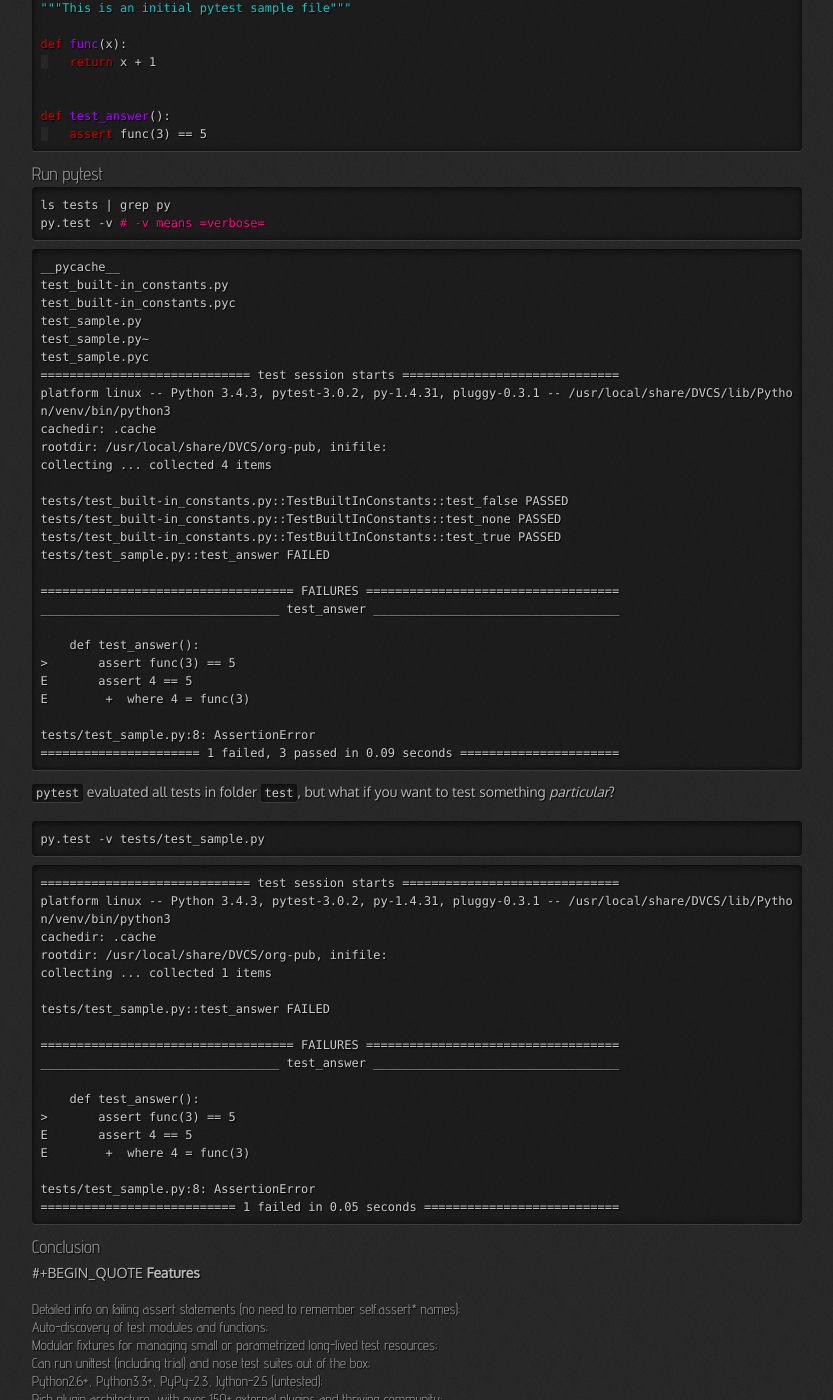
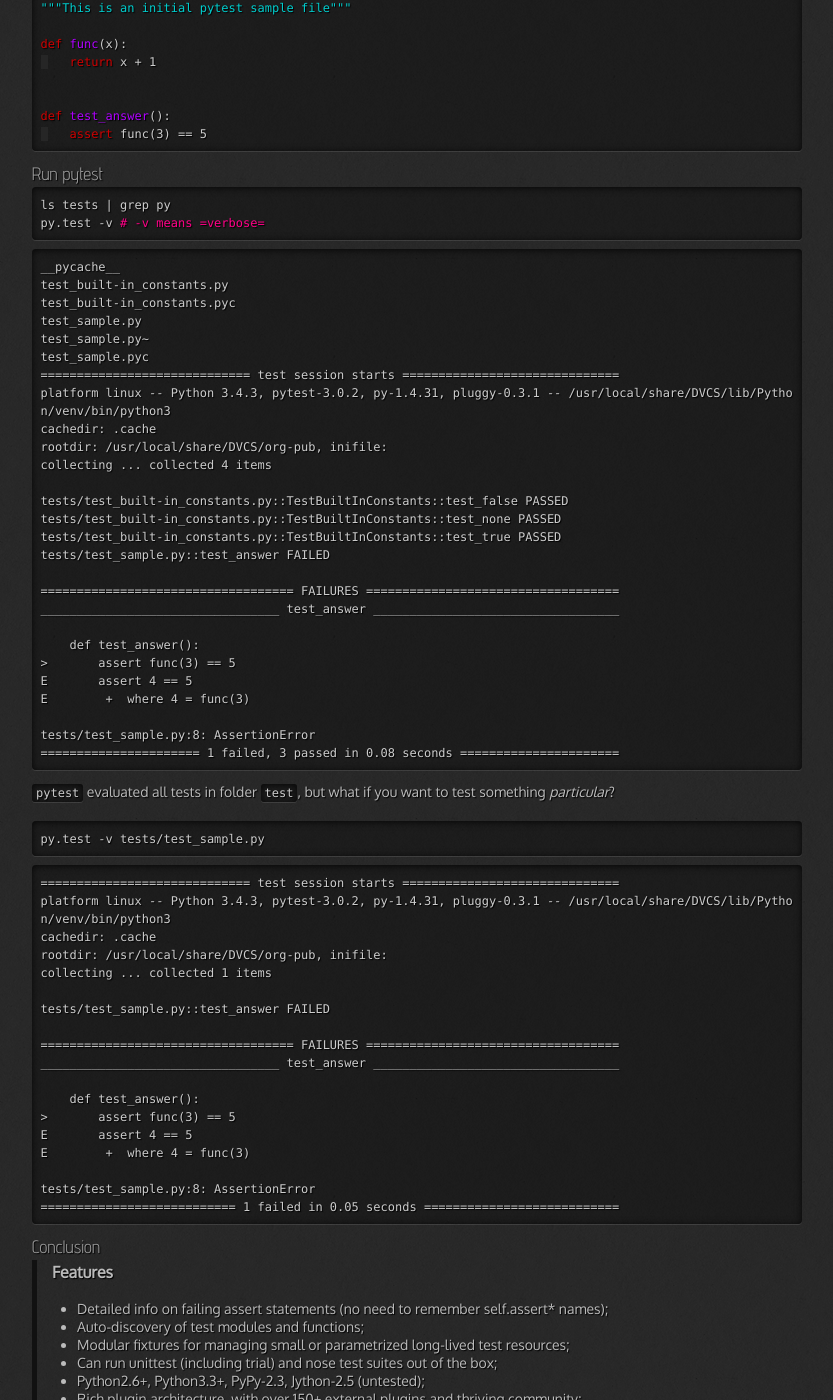
Before and after one commit to 0--key/0--key.github.io, a Jekyll site: the page built from _posts/2016-09-11-pytest.html, in a window 1280 px wide and 1400 px high, scrolled down 946 px. Shown: the whole window, without its empty margins (23-856 px from the left). Built offline with Jekyll 4.4.1, drawn with Linux system fonts in a browser that asks for light colours; nearby versions of some CDN libraries; comment, search, counter and statistics services are not loaded.

Commit message:
Quotation structure edit

```diff
--- a/_posts/2016-09-11-pytest.html
+++ b/_posts/2016-09-11-pytest.html
@@ -137,7 +137,7 @@ E       assert 4 == 5
 E        +  where 4 = func(3)
 
 tests/test_sample.py:8: AssertionError
-====================== 1 failed, 3 passed in 0.09 seconds ======================
+====================== 1 failed, 3 passed in 0.08 seconds ======================
 </pre>
 
 <p>
@@ -178,33 +178,19 @@ tests/test_sample.py:8: AssertionError
 <div id="outline-container-orgheadline7" class="outline-3">
 <h3 id="orgheadline7">Conclusion</h3>
 <div class="outline-text-3" id="text-orgheadline7">
+<blockquote>
 <p>
-#+BEGIN_QUOTE
 <b>Features</b>
 </p>
-</div>
-<div id="outline-container-orgheadline8" class="outline-4">
-<h4 id="orgheadline8">Detailed info on failing assert statements (no need to remember self.assert* names);</h4>
-</div>
-<div id="outline-container-orgheadline9" class="outline-4">
-<h4 id="orgheadline9">Auto-discovery of test modules and functions;</h4>
-</div>
-<div id="outline-container-orgheadline10" class="outline-4">
-<h4 id="orgheadline10">Modular fixtures for managing small or parametrized long-lived test resources;</h4>
-</div>
-<div id="outline-container-orgheadline11" class="outline-4">
-<h4 id="orgheadline11">Can run unittest (including trial) and nose test suites out of the box;</h4>
-</div>
-<div id="outline-container-orgheadline12" class="outline-4">
-<h4 id="orgheadline12">Python2.6+, Python3.3+, PyPy-2.3, Jython-2.5 (untested);</h4>
-</div>
-<div id="outline-container-orgheadline13" class="outline-4">
-<h4 id="orgheadline13">Rich plugin architecture, with over 150+ external plugins and thriving community;</h4>
-<div class="outline-text-4" id="text-orgheadline13">
-<p>
-#+END_QUOTE
-</p>
+<ul class="org-ul">
+<li>Detailed info on failing assert statements (no need to remember self.assert* names);</li>
+<li>Auto-discovery of test modules and functions;</li>
+<li>Modular fixtures for managing small or parametrized long-lived test resources;</li>
+<li>Can run unittest (including trial) and nose test suites out of the box;</li>
+<li>Python2.6+, Python3.3+, PyPy-2.3, Jython-2.5 (untested);</li>
+<li>Rich plugin architecture, with over 150+ external plugins and thriving community;</li>
+</ul>
+</blockquote>
 </div>
 </div>
 </div>
-</div>
```
